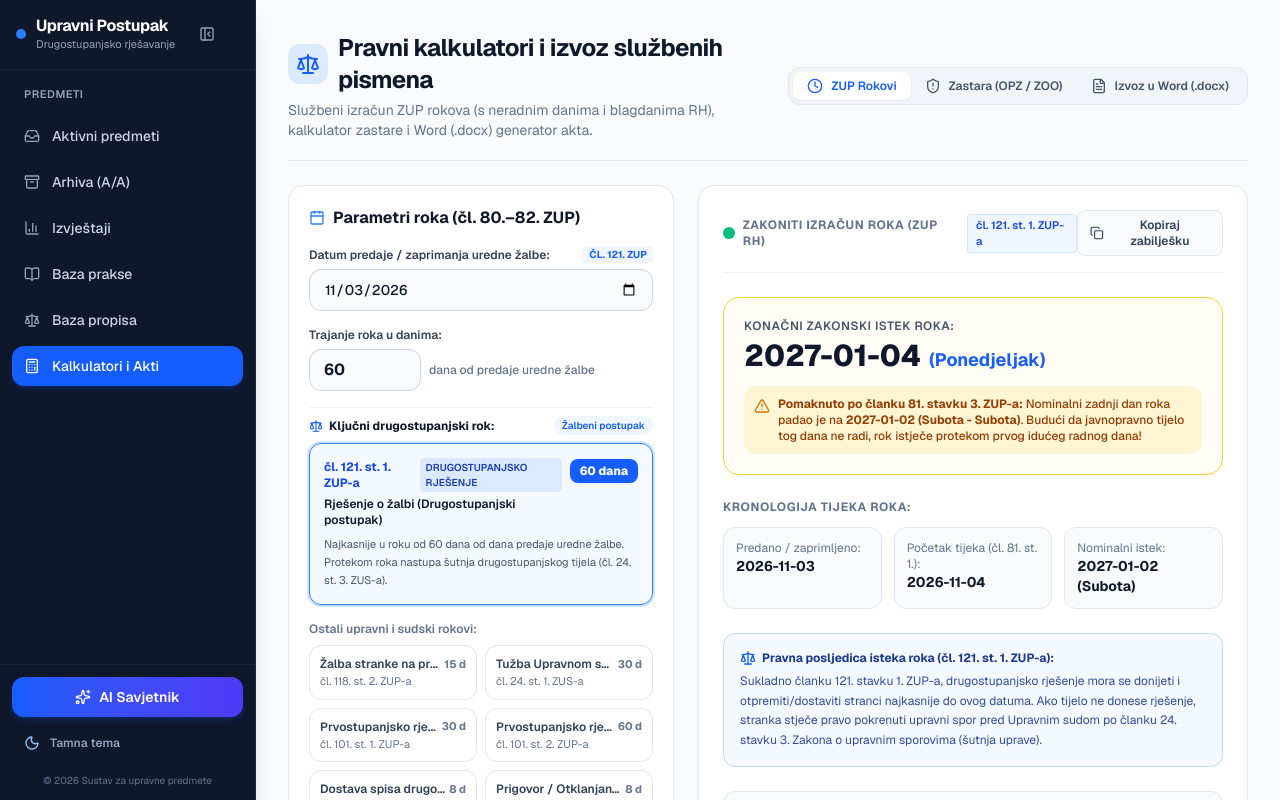
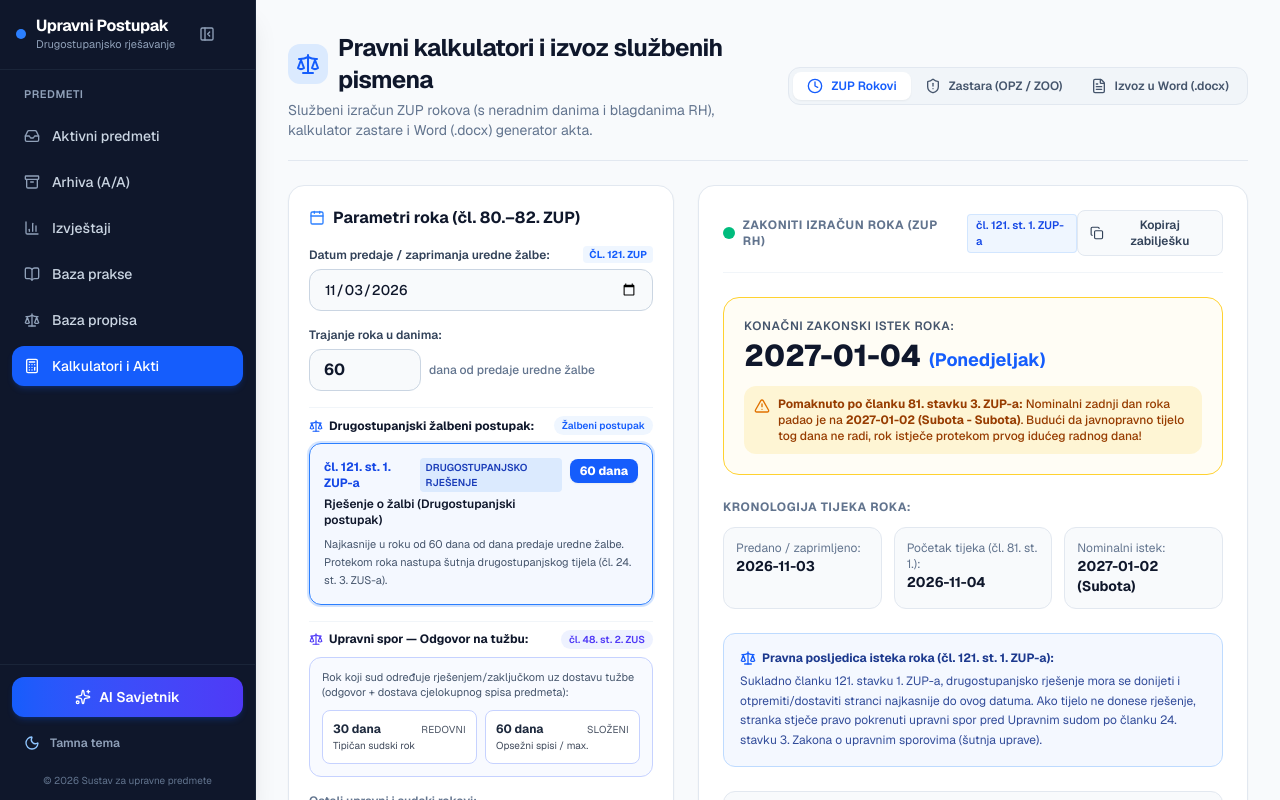
Before and after one commit to mrv311/aplikacija-za-upravni-postupak, a Next.js app: page /kalkulatori in a window 1280 px wide. Shown: the top 800 px of the page. Built offline with nearby package versions, Linux system fonts and the light colour scheme.

Commit message:
feat(kalkulatori): dodan rok za odgovor na tuzbu (cl. 48. ZUS) i uskladen jedinstveni rok zastare OPZ (6 god.)

```diff
--- a/src/app/kalkulatori/page.tsx
+++ b/src/app/kalkulatori/page.tsx
@@ -50,14 +50,16 @@ export default function KalkulatoriPage() {
 
   const handleCopyZup = () => {
     if (!zupResult) return;
-    const naslovZabiljeske =
-      selectedPresetId === 'clanak_121_zalba'
-        ? 'SLUŽBENA ZABILJEŠKA O ROKU ZA DONOŠENJE RJEŠENJA O ŽALBI (čl. 121. st. 1. ZUP-a)'
-        : `SLUŽBENA ZABILJEŠKA O ROKU (${zupResult.presetClanak || 'čl. 80.–82. ZUP-a'})`;
+    let naslovZabiljeske = `SLUŽBENA ZABILJEŠKA O ROKU (${zupResult.presetClanak || 'čl. 80.–82. ZUP-a'})`;
+    if (selectedPresetId === 'clanak_121_zalba') {
+      naslovZabiljeske = 'SLUŽBENA ZABILJEŠKA O ROKU ZA DONOŠENJE RJEŠENJA O ŽALBI (čl. 121. st. 1. ZUP-a)';
+    } else if (selectedPresetId === 'zus_odgovor_tuzba_30' || selectedPresetId === 'zus_odgovor_tuzba_60') {
+      naslovZabiljeske = `SLUŽBENA ZABILJEŠKA O ROKU ZA ODGOVOR NA TUŽBU UPRAVNOM SUDU (${zupResult.brojDana} DANA — čl. 48. st. 2. ZUS-a)`;
+    }
 
     const text = `${naslovZabiljeske}:
 Datum predaje/primitka: ${zupResult.datumDostave}
-Početak tijeka roka (čl. 81. st. 1. ZUP-a): ${zupResult.pocetakTijekaRoka}
+Početak tijeka roka: ${zupResult.pocetakTijekaRoka}
 Duljina roka: ${zupResult.brojDana} dana
 Nominalni istek: ${zupResult.nominalniIstekRoka} (${zupResult.nominalniDanNaziv})
 KONAČNI ZAKONSKI ISTEK ROKA: ${zupResult.konacniIstekRoka} (${zupResult.konacniDanNaziv})
@@ -252,11 +254,18 @@ ${zupResult.posljedicaNapomena ? `Pravna posljedica: ${zupResult.posljedicaNapom
                   <span>
                     {selectedPresetId === 'clanak_121_zalba'
                       ? 'Datum predaje / zaprimanja uredne žalbe:'
+                      : selectedPresetId === 'zus_odgovor_tuzba_30' || selectedPresetId === 'zus_odgovor_tuzba_60'
+                      ? 'Datum zaprimanja rješenja/zaključka suda s tužbom:'
                       : 'Datum primitka / dostave pismena stranci:'}
                   </span>
                   {selectedPresetId === 'clanak_121_zalba' && (
                     <span className="text-[10px] uppercase font-bold text-blue-600 dark:text-blue-400 bg-blue-50 dark:bg-blue-950/60 px-1.5 py-0.5 rounded">
                       čl. 121. ZUP
+                    </span>
+                  )}
+                  {(selectedPresetId === 'zus_odgovor_tuzba_30' || selectedPresetId === 'zus_odgovor_tuzba_60') && (
+                    <span className="text-[10px] uppercase font-bold text-indigo-600 dark:text-indigo-400 bg-indigo-50 dark:bg-indigo-950/60 px-1.5 py-0.5 rounded">
+                      čl. 48. ZUS
                     </span>
                   )}
                 </label>
@@ -290,12 +299,14 @@ ${zupResult.posljedicaNapomena ? `Pravna posljedica: ${zupResult.posljedicaNapom
                   <span className="text-xs text-slate-500 dark:text-slate-400 font-medium">
                     {selectedPresetId === 'clanak_121_zalba'
                       ? 'dana od predaje uredne žalbe'
+                      : selectedPresetId === 'zus_odgovor_tuzba_30' || selectedPresetId === 'zus_odgovor_tuzba_60'
+                      ? 'dana od zaprimanja zaključka/tužbe suda'
                       : 'dana od dana dostave'}
                   </span>
                 </div>
               </div>
 
-              {/* Istaknuti zakonski rok za drugostupanjski postupak (čl. 121. st. 1. ZUP) */}
+              {/* 1. Istaknuti zakonski rok za drugostupanjski postupak (čl. 121. st. 1. ZUP) */}
               {(() => {
                 const p121 = ZUP_ROK_PRESETS.find((p) => p.id === 'clanak_121_zalba');
                 if (!p121) return null;
@@ -305,7 +316,7 @@ ${zupResult.posljedicaNapomena ? `Pravna posljedica: ${zupResult.posljedicaNapom
                     <div className="flex items-center justify-between">
                       <span className="text-xs font-bold text-slate-900 dark:text-white flex items-center gap-1.5">
                         <Scale className="w-3.5 h-3.5 text-blue-600 dark:text-blue-400" />
-                        Ključni drugostupanjski rok:
+                        Drugostupanjski žalbeni postupak:
                       </span>
                       <span className="text-[10px] font-semibold text-blue-600 dark:text-blue-400 bg-blue-50 dark:bg-blue-950/60 px-2 py-0.5 rounded-full">
                         Žalbeni postupak
@@ -349,13 +360,67 @@ ${zupResult.posljedicaNapomena ? `Pravna posljedica: ${zupResult.posljedicaNapom
                 );
               })()}
 
-              {/* Ostali zakonski rokovi */}
+              {/* 2. Istaknuti sudski rok za odgovor na tužbu pred Upravnim sudom (čl. 48. st. 2. ZUS) */}
+              <div className="pt-2 border-t border-slate-100 dark:border-slate-800/80 space-y-2">
+                <div className="flex items-center justify-between">
+                  <span className="text-xs font-bold text-slate-900 dark:text-white flex items-center gap-1.5">
+                    <Scale className="w-3.5 h-3.5 text-indigo-600 dark:text-indigo-400" />
+                    Upravni spor — Odgovor na tužbu:
+                  </span>
+                  <span className="text-[10px] font-semibold text-indigo-600 dark:text-indigo-400 bg-indigo-50 dark:bg-indigo-950/60 px-2 py-0.5 rounded-full">
+                    čl. 48. st. 2. ZUS
+                  </span>
+                </div>
+
+                <div className="p-3 rounded-xl border border-indigo-200 dark:border-indigo-900/60 bg-indigo-50/40 dark:bg-indigo-950/20 space-y-2.5">
+                  <div className="text-[11px] text-slate-600 dark:text-slate-400 leading-snug">
+                    Rok koji sud određuje rješenjem/zaključkom uz dostavu tužbe (odgovor + dostava cjelokupnog spisa predmeta):
+                  </div>
+                  <div className="grid grid-cols-2 gap-2">
+                    <button
+                      type="button"
+                      onClick={() => handleSelectPreset('zus_odgovor_tuzba_30', 30)}
+                      className={`p-2.5 rounded-lg text-left border text-xs transition-all cursor-pointer ${
+                        selectedPresetId === 'zus_odgovor_tuzba_30' && daysCount === 30
+                          ? 'border-indigo-600 bg-indigo-600 text-white font-bold shadow-xs'
+                          : 'border-indigo-200 dark:border-indigo-800 bg-white dark:bg-slate-800 hover:bg-indigo-50 dark:hover:bg-slate-700 text-slate-800 dark:text-slate-200'
+                      }`}
+                    >
+                      <div className="flex items-center justify-between">
+                        <span className="font-bold">30 dana</span>
+                        <span className="text-[10px] opacity-80 uppercase tracking-wide">Redovni</span>
+                      </div>
+                      <div className="text-[10px] opacity-85 mt-0.5">Tipičan sudski rok</div>
+                    </button>
+
+                    <button
+                      type="button"
+                      onClick={() => handleSelectPreset('zus_odgovor_tuzba_60', 60)}
+                      className={`p-2.5 rounded-lg text-left border text-xs transition-all cursor-pointer ${
+                        selectedPresetId === 'zus_odgovor_tuzba_60' && daysCount === 60
+                          ? 'border-indigo-600 bg-indigo-600 text-white font-bold shadow-xs'
+                          : 'border-indigo-200 dark:border-indigo-800 bg-white dark:bg-slate-800 hover:bg-indigo-50 dark:hover:bg-slate-700 text-slate-800 dark:text-slate-200'
+                      }`}
+                    >
+                      <div className="flex items-center justify-between">
+                        <span className="font-bold">60 dana</span>
+                        <span className="text-[10px] opacity-80 uppercase tracking-wide">Složeni</span>
+                      </div>
+                      <div className="text-[10px] opacity-85 mt-0.5">Opsežni spisi / max.</div>
+                    </button>
+                  </div>
+                </div>
+              </div>
+
+              {/* 3. Ostali zakonski rokovi */}
               <div className="space-y-2">
                 <span className="text-xs font-semibold text-slate-500 dark:text-slate-400 block">
                   Ostali upravni i sudski rokovi:
                 </span>
                 <div className="grid grid-cols-1 sm:grid-cols-2 gap-2">
-                  {ZUP_ROK_PRESETS.filter((p) => p.id !== 'clanak_121_zalba').map((p) => {
+                  {ZUP_ROK_PRESETS.filter(
+                    (p) => !['clanak_121_zalba', 'zus_odgovor_tuzba_30', 'zus_odgovor_tuzba_60'].includes(p.id)
+                  ).map((p) => {
                     const isSelected = selectedPresetId === p.id && daysCount === p.dana;
                     return (
                       <button
@@ -462,7 +527,11 @@ ${zupResult.posljedicaNapomena ? `Pravna posljedica: ${zupResult.posljedicaNapom
                   <div className="grid grid-cols-1 sm:grid-cols-3 gap-3 text-xs">
                     <div className="p-3 rounded-xl bg-slate-50 dark:bg-slate-800/60 border border-slate-200 dark:border-slate-700">
                       <span className="text-slate-500 dark:text-slate-400 block">
-                        {selectedPresetId === 'clanak_121_zalba' ? 'Predano / zaprimljeno:' : 'Dostavljeno:'}
+                        {selectedPresetId === 'clanak_121_zalba'
+                          ? 'Predano / zaprimljeno:'
+                          : selectedPresetId === 'zus_odgovor_tuzba_30' || selectedPresetId === 'zus_odgovor_tuzba_60'
+                          ? 'Zaprimljeno iz suda:'
+                          : 'Dostavljeno:'}
                       </span>
                       <strong className="text-sm text-slate-900 dark:text-white">{zupResult.datumDostave}</strong>
                     </div>
@@ -548,8 +617,8 @@ ${zupResult.posljedicaNapomena ? `Pravna posljedica: ${zupResult.posljedicaNapom
                       className="mt-0.5"
                     />
                     <div>
-                      <strong className="block text-slate-900 dark:text-white">Upravna naknada / Porez (OPZ)</strong>
-                      <span className="text-slate-500">Relativna 3 godine, Apsolutna 6 godina od isteka godine dospijeća (čl. 108. OPZ).</span>
+                      <strong className="block text-slate-900 dark:text-white">Porezna i javna davanja (OPZ — važeći zakon)</strong>
+                      <span className="text-slate-500">Jedinstveni rok od 6 godina od isteka godine dospijeća (čl. 108. OPZ — trogodišnja relativna zastara je ukinuta).</span>
                     </div>
                   </label>
 
@@ -613,7 +682,7 @@ ${zupResult.posljedicaNapomena ? `Pravna posljedica: ${zupResult.posljedicaNapom
 
                 <div className="p-5 rounded-2xl bg-amber-50/50 dark:bg-amber-950/20 border border-amber-300 dark:border-amber-800">
                   <span className="text-xs font-semibold uppercase tracking-wider text-slate-600 dark:text-slate-400 block mb-1">
-                    Datum nastupa relativne zastare:
+                    {vrstaZastare === 'opz_upravno' ? 'Datum nastupa jedinstvene zastare (6 godina):' : 'Datum nastupa zastare:'}
                   </span>
                   <div className="text-3xl font-extrabold text-amber-700 dark:text-amber-400">
                     {zastaraResult.datumZastare}
@@ -622,15 +691,15 @@ ${zupResult.posljedicaNapomena ? `Pravna posljedica: ${zupResult.posljedicaNapom
                     {zastaraResult.opis}
                   </p>
                   {zastaraResult.napomenaApsolutna && (
-                    <div className="mt-3 text-xs font-bold text-rose-700 dark:text-rose-400 bg-rose-100/60 dark:bg-rose-950/40 p-2.5 rounded-xl">
-                      ⚠️ {zastaraResult.napomenaApsolutna}
+                    <div className="mt-3 text-xs font-semibold text-amber-900 dark:text-amber-200 bg-amber-100/70 dark:bg-amber-900/40 p-2.5 rounded-xl">
+                      ℹ️ {zastaraResult.napomenaApsolutna}
                     </div>
                   )}
                 </div>
 
                 <div className="space-y-2 text-xs text-slate-600 dark:text-slate-400">
                   <div><strong>Mjerodavni propis:</strong> {zastaraResult.pravniTemelj}</div>
-                  <div><strong>Napomena o prekidu zastare:</strong> Zastara se prekida svakom radnjom vjerovnika poduzetom pred sudom ili drugim nadležnim tijelom radi utvrđivanja, osiguranja ili ostvarenja tražbine (čl. 241. ZOO i čl. 110. OPZ). Nakon prekida rok počinje teći iznova!</div>
+                  <div><strong>Napomena o prekidu zastare:</strong> Zastara se prekida svakom službenom radnjom poreznog tijela odnosno vjerovnika poduzetom radi utvrđivanja ili naplate (čl. 110. OPZ i čl. 241. ZOO). Nakon prekida rok počinje teći iznova!</div>
                 </div>
               </div>
             )}
--- a/src/lib/rok-kalkulator.ts
+++ b/src/lib/rok-kalkulator.ts
@@ -93,6 +93,8 @@ export function isNonWorkingDay(date: Date): { isNonWorking: boolean; reason?: s
 
 export type ZupRokTip =
   | 'clanak_121_zalba' // Rok za donošenje rješenja o žalbi (60 dana - čl. 121. st. 1. ZUP)
+  | 'zus_odgovor_tuzba_30' // Odgovor na tužbu pred Upravnim sudom - redovni rok (30 dana - čl. 48. st. 2. ZUS)
+  | 'zus_odgovor_tuzba_60' // Odgovor na tužbu pred Upravnim sudom - složeni spisi (60 dana - čl. 48. st. 2. ZUS)
   | 'clanak_118_zalba_stranka' // Žalba stranke na rješenje (15 dana - čl. 118. ZUP)
   | 'clanak_101_jednostavni' // Donošenje rješenja u jednostavnim stvarima (30 dana - čl. 101. st. 1. ZUP)
   | 'clanak_101_ispitni' // Donošenje rješenja u ispitnom postupku (60 dana - čl. 101. st. 2. ZUP)
@@ -116,6 +118,22 @@ export const ZUP_ROK_PRESETS: ZupRokPreset[] = [
     naziv: 'Rješenje o žalbi (Drugostupanjski postupak)',
     clanak: 'čl. 121. st. 1. ZUP-a',
     opis: 'Najkasnije u roku od 60 dana od dana predaje uredne žalbe. Protekom roka nastupa šutnja drugostupanjskog tijela (čl. 24. st. 3. ZUS-a).',
+    dana: 60,
+    highlight: true,
+  },
+  {
+    id: 'zus_odgovor_tuzba_30',
+    naziv: 'Odgovor na tužbu Upravnom sudu (30 dana)',
+    clanak: 'čl. 48. st. 2. ZUS-a',
+    opis: 'Zakonski rok koji određuje Upravni sud za podnošenje odgovora na tužbu i dostavu kompletnog spisa predmeta (redovni rok 30 dana).',
+    dana: 30,
+    highlight: true,
+  },
+  {
+    id: 'zus_odgovor_tuzba_60',
+    naziv: 'Odgovor na tužbu Upravnom sudu (60 dana)',
+    clanak: 'čl. 48. st. 2. ZUS-a',
+    opis: 'Maksimalni zakonski rok koji upravni sud može odrediti prema okolnostima slučaja (opsežan spis, složena stvar — do 60 dana).',
     dana: 60,
     highlight: true,
   },
@@ -220,6 +238,9 @@ export function calculateZupRok(deliveryDateStr: string, days: number, tipRoka?:
   if (tipRoka === 'clanak_121_zalba') {
     posljedica =
       'Sukladno članku 121. stavku 1. ZUP-a, drugostupanjsko rješenje mora se donijeti i otpremiti/dostaviti stranci najkasnije do ovog datuma. Ako tijelo ne donese rješenje, stranka stječe pravo pokrenuti upravni spor pred Upravnim sudom po članku 24. stavku 3. Zakona o upravnim sporovima (šutnja uprave).';
+  } else if (tipRoka === 'zus_odgovor_tuzba_30' || tipRoka === 'zus_odgovor_tuzba_60') {
+    posljedica =
+      'Sukladno članku 48. stavcima 2., 3. i 4. Zakona o upravnim sporovima (ZUS, NN 36/24), tuženik je dužan u roku koji odredi sud podnijeti odgovor na tužbu i dostaviti sve spise koji se odnose na predmet spora u obliku u kojemu su vođeni. Ako tuženik ne dostavi spise predmeta ili izjavi da ih ne može dostaviti, sud može riješiti spor i bez spisa predmeta.';
   } else if (tipRoka === 'zus_tuzba') {
     posljedica =
       'Propuštanjem roka od 30 dana iz članka 24. stavka 1. ZUS-a tužba se odbacuje kao nepravodobna te rješenje stječe svojstvo pravomoćnosti.';
@@ -269,20 +290,20 @@ export function calculateZastara(
   const year = dospijece.getUTCFullYear();
 
   if (vrsta === 'opz_upravno') {
-    // Čl. 108. OPZ: Zastara počinje teći nakon isteka godine u kojoj je trebalo utvrditi poreznu obvezu.
-    // Relativna 3 godine, Apsolutna 6 godina.
+    // Čl. 108. OPZ (NN 115/16 ... 151/25):
+    // Novi OPZ je ukinuo relativnu zastaru od 3 godine i uveo jedinstveni rok zastare od 6 godina.
+    // Zastara počinje teći istekom godine u kojoj je nastala obveza / postalo izvršno rješenje / dospjela obveza (čl. 108. st. 2. i 4.)
     const startYear = year + 1;
-    const relativna = new Date(Date.UTC(startYear + 3, 0, 1));
-    const apsolutna = new Date(Date.UTC(startYear + 6, 0, 1));
+    const zastara6g = new Date(Date.UTC(startYear + 6, 0, 1));
 
     return {
       datumDospijeca: dospijeceStr,
-      tipZastare: 'Upravna / Porezna naknada (OPZ)',
-      rokGodina: 3,
-      datumZastare: formatDateKey(relativna),
-      pravniTemelj: 'Opći porezni zakon (čl. 108. st. 1. i čl. 109.)',
-      opis: 'Relativna zastara prava na utvrđivanje i naplatu porezne i upravne obveze (3 godine od isteka godine dospijeća).',
-      napomenaApsolutna: `Apsolutna zastara nastupa: ${formatDateKey(apsolutna)} (6 godina od početka tijeka).`,
+      tipZastare: 'Porezna i upravna davanja (čl. 108. OPZ — 6 godina)',
+      rokGodina: 6,
+      datumZastare: formatDateKey(zastara6g),
+      pravniTemelj: 'Opći porezni zakon (čl. 108. st. 1., 2. i 4.)',
+      opis: 'Sukladno važećem Općem poreznom zakonu, napušten je institut trogodišnje relativne zastare te postoji isključivo jedinstveni rok zastare od 6 godina. Zastara počinje teći istekom godine u kojoj je porezna/upravna obveza dospjela ili rješenje postalo izvršno (od 1. siječnja iduće godine).',
+      napomenaApsolutna: 'Novi OPZ poznaje isključivo jedinstveni rok od 6 godina (relativna zastara od 3 god. više ne postoji). Za vrijeme trajanja sudskog spora zastara ne teče (čl. 108. st. 6. OPZ).',
     };
   }
 
```
Also changed, not shown: 1 other file (tests, documents, lock files or other folders).
